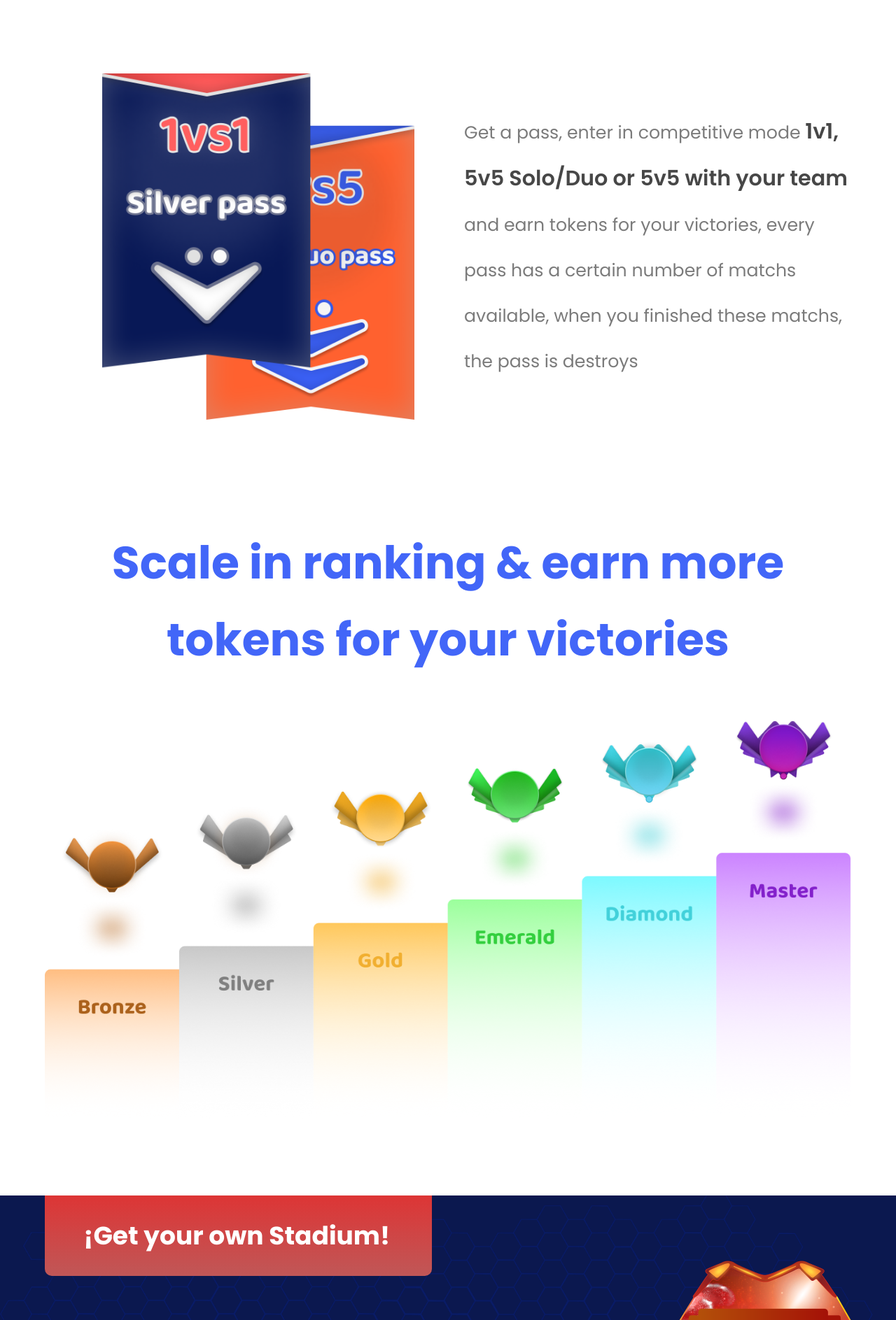
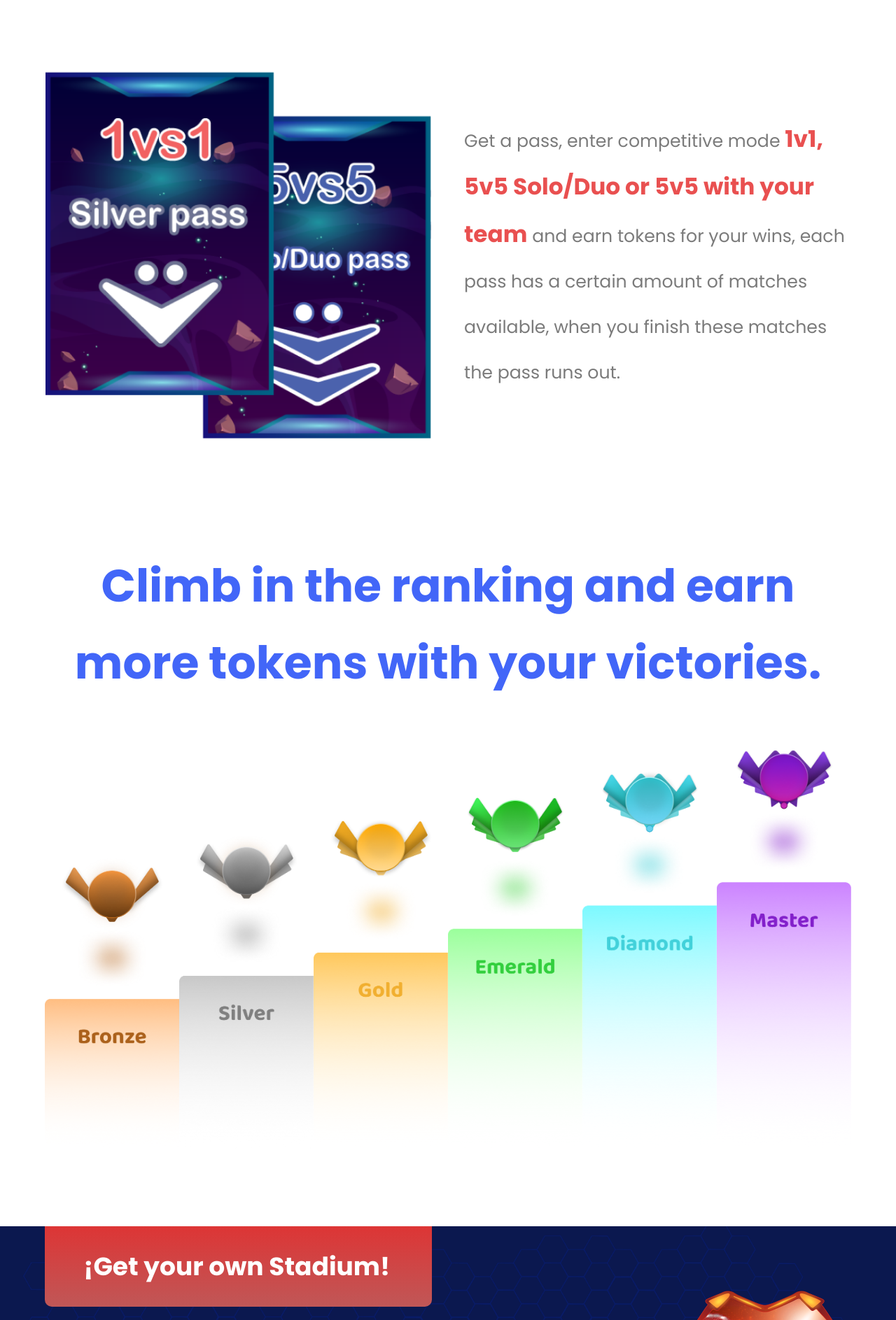
Before and after one commit to nauticgames/ox-landing, a Next.js app: page / in a window 1280 px wide. Shown: the part 1533-3420 px from the top of the page at 70% size. Built offline with nearby package versions, Linux system fonts and the light colour scheme.

Commit message:
images & info changed

```diff
--- a/components/About/About.js
+++ b/components/About/About.js
@@ -10,42 +10,59 @@ const About = () => {
         </div>
         <div className="about__game">
           <h2>
-            Compete against other players in a physics-based soccer game,
-            dominate the rankings and earn cripto, skins and more exchangeable
-            NFTs in the marketplace
+            Compete against other players in a physics based soccer game,
+            dominate the rankings and earn tokens on each win, skins and more
+            tradeable NFTs on market.
           </h2>
           <div className="game__ui">
-            <img src="/assets/game-ui.png" alt="Game ui" loading="lazy" />
+            <Image
+              src="/assets/game-ui.png"
+              alt="Game ui"
+              layout="responsive"
+              width={1024}
+              height={768}
+              objectFit="contain"
+              quality={100}
+              priority
+            />
           </div>
         </div>
 
         <div className="about__passes">
           <div className="passes__img">
             <Image
-              src="/assets/game-passes.png"
+              src="/assets/game-passesv2.png"
               layout="responsive"
+              width={583}
+              height={564}
               objectFit="contain"
-              width="100%"
-              height="100%"
               alt="Passes image"
-              loading="lazy"
+              quality={100}
+              priority
             />
           </div>
           <h2>
-            Get a pass, enter in competitive mode{" "}
+            Get a pass, enter competitive mode{" "}
             <span>1v1, 5v5 Solo/Duo or 5v5 with your team</span> and earn tokens
-            for your victories, every pass has a certain number of matchs
-            available, when you finished these matchs, the pass is destroys
+            for your wins, each pass has a certain amount of matches available,
+            when you finish these matches the pass runs out.
           </h2>
         </div>
 
         <div className="about__ranking">
-          <h2>Scale in ranking & earn more tokens for your victories</h2>
+          <h2>
+            Climb in the ranking and earn more tokens with your victories.
+          </h2>
           <div className="ranking__img">
-            <img
+            <Image
               src="/assets/game-ranking.png"
+              layout="fill"
+              width={2770}
+              height={1401}
+              objectFit="contain"
               alt="Ranking image"
-              loading="lazy"
+              quality={100}
+              priority
             />
           </div>
         </div>
--- a/components/About/about.scss
+++ b/components/About/about.scss
@@ -36,11 +36,7 @@
 
       .game__ui {
         width: 48%;
-
-        img {
-          width: 100%;
-          object-fit: contain;
-        }
+        position: relative;
       }
     }
 
@@ -56,10 +52,6 @@
         width: 48%;
       }
 
-      .passes__img {
-        padding-left: 5%;
-      }
-
       h2 {
         width: 48%;
         font-weight: 400;
@@ -68,9 +60,9 @@
         color: #7b7b7b;
 
         span {
-          font-size: 1.2em;
-          color: #474747;
-          font-weight: 600;
+          font-size: 1.3em;
+          color: #e95050;
+          font-weight: 700;
         }
       }
     }
@@ -92,11 +84,8 @@
 
       .ranking__img {
         width: 100%;
-
-        img {
-          width: 100%;
-          object-fit: contain;
-        }
+        height: 600px;
+        position: relative;
       }
     }
   }
@@ -160,6 +149,10 @@
         padding-left: 5%;
         border-left: 3px solid #2f57f7;
 
+        .ranking__img {
+          height: 200px;
+        }
+
         h2 {
           font-size: 1.5em;
           line-height: 60px;
--- a/components/Hero/Hero.js
+++ b/components/Hero/Hero.js
@@ -10,6 +10,7 @@ const Hero = () => {
           src="/assets/hero-grid.png"
           layout="fill"
           alt="Hero grid image"
+          quality={100}
         />
       </div>
       <div className="wrapped">
@@ -19,7 +20,8 @@ const Hero = () => {
             width={600}
             height={340}
             alt="Game logo"
-            quality="100"
+            quality={100}
+            priority
           />
         </div>
         <div className="hero__players">
@@ -28,8 +30,7 @@ const Hero = () => {
             height={350}
             width={350}
             alt="Players image"
-            quality="100"
-            layout="intrinsic"
+            quality={100}
           />
         </div>
         <h2 className="download__title">Play soon in</h2>
--- a/components/Stadiums/stadiums.scss
+++ b/components/Stadiums/stadiums.scss
@@ -57,7 +57,7 @@
         min-height: 95px;
         background-color: #2f57f7;
         border: 3px solid #ffffff;
-        border-radius: 20px;
+        border-radius: 10px;
         display: flex;
         align-items: center;
         justify-content: center;
--- a/components/Tokenomics/Tokenomics.js
+++ b/components/Tokenomics/Tokenomics.js
@@ -16,11 +16,11 @@ const Tokenomics = () => {
             <h2>LUNARY ($LUNY)</h2>
             <p>
               Lunary is the utility token of the OX ecosystem, it is an
-              inflationary token, infinite, with burning methods, it will be
-              used to enter the competitive mode of the game, it will be used
-              for rewards for each game won, stadium rewards, to open mysterious
-              chests, to advertise within of the game, to enter community
-              tournaments, and we will give it more uses over time
+              inflationary token, infinite, with burning methods, it would be
+              used to enter the competitive mode of the game, for each game won,
+              stadium rewards, to open chests with skins, to advertise in-game
+              and to enter community tournaments. We will give it more uses in
+              the future.
             </p>
           </div>
         </div>
@@ -31,12 +31,14 @@ const Tokenomics = () => {
           <div className="token__info">
             <h2>OX SOCCER ($OXS)</h2>
             <p>
-              OX soccer is the main token of the OX project and ecosystem, a
-              token used especially for future governance, completely
-              decentralizing decision-making about the game, people who own this
-              token will have the possibility to vote on future changes in the
-              project , the rewards in official tournaments will be with this
-              token, and the best players will also be rewarded with this token
+              OXS is the main token of the OX project and ecosystem, a token
+              used especially for future governance. With this token we plan to
+              decentralize decision making about the game in the future. The
+              people who own this token will have the possibility to vote
+              changes in the project, the rewards in the official tournaments
+              will be with this token, the best players of each season will also
+              be rewarded with OXS, and the brands will be able to publish
+              in-game with this token.
             </p>
             <div className="oxs__distribution">
               <h2>OX Soccer token distribution</h2>
```
Also changed, not shown: public/assets/game-passesv2.png (added), public/assets/game-ranking.png.
